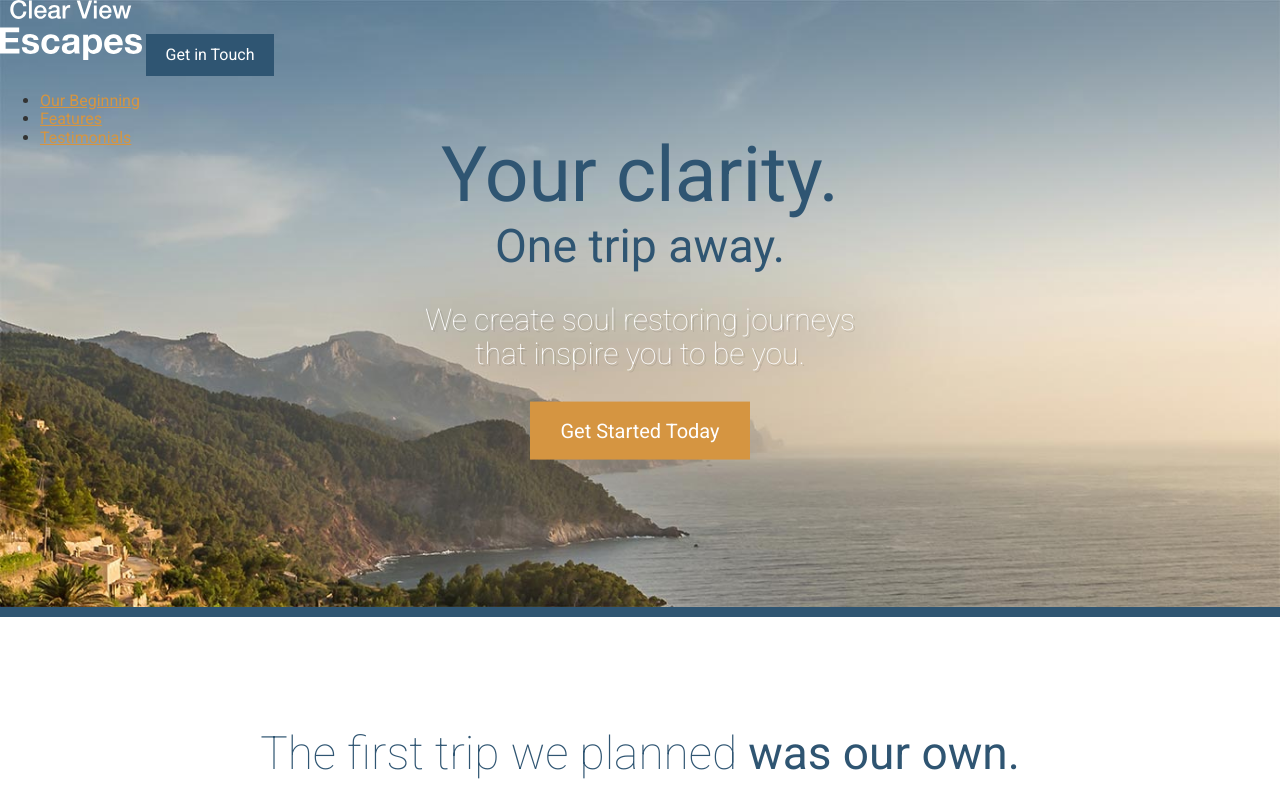
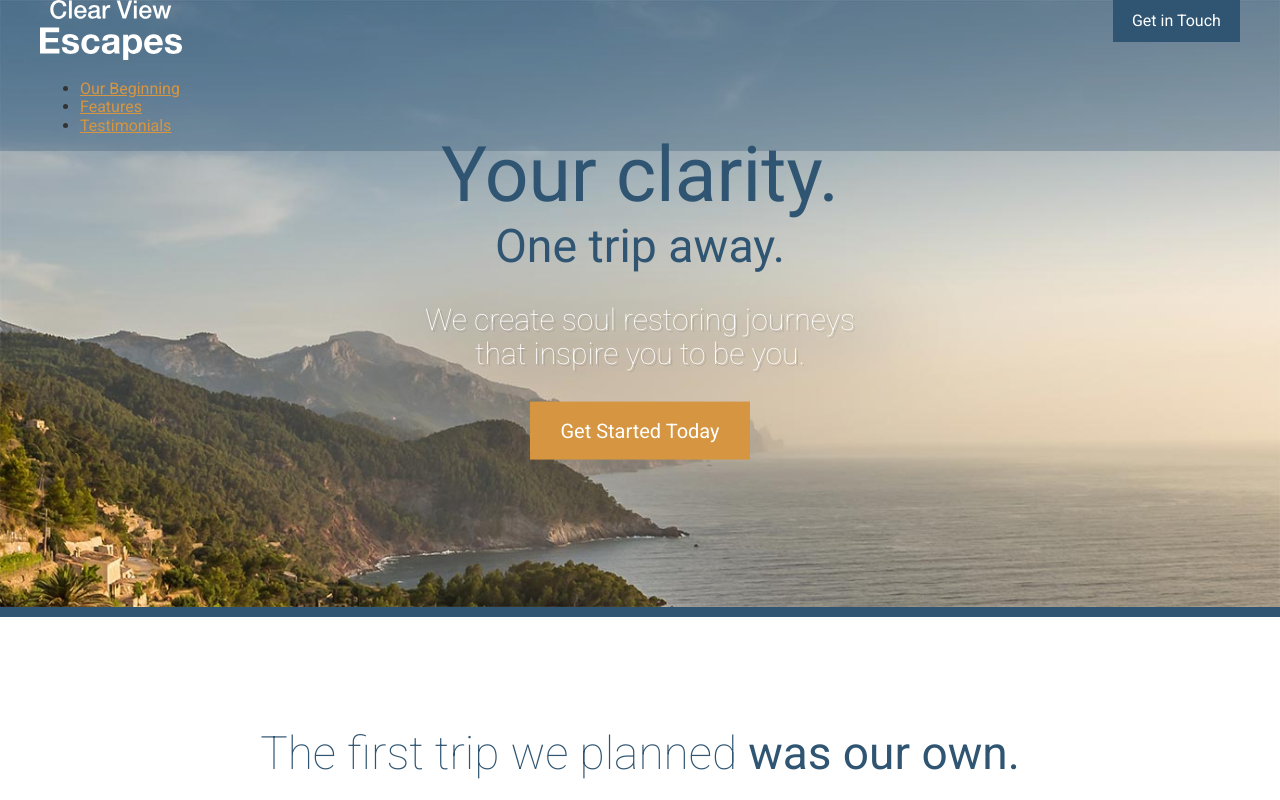
Before and after one commit to gcaliene/Gulp-Boilerplate, a website: page app/index.html in a window 1280 px wide. Shown: the top 800 px of the page. Drawn offline with Linux system fonts and the light colour scheme.

Commit message:
started primary nav class

```diff
--- /dev/null
+++ b/app/assets/styles/modules/_primary-nav.css
@@ -0,0 +1,3 @@
+.primary-nav {
+
+}
--- a/app/assets/styles/modules/_site-header.css
+++ b/app/assets/styles/modules/_site-header.css
@@ -1,4 +1,10 @@
 .site-header {
   position: absolute;
   z-index: 2;
+  background-color: rgba($mainBlue, .3);
+  width:100%;
+
+  &__button-container {
+    float:right;
+  }
 }
--- a/app/assets/styles/styles.css
+++ b/app/assets/styles/styles.css
@@ -16,3 +16,4 @@
 @import "modules/_sprite.css";
 @import "modules/_site-footer";
 @import "modules/_site-header";
+@import "modules/_primary-nav";
--- a/app/index.html
+++ b/app/index.html
@@ -10,17 +10,22 @@
 </head>
 <body>
 
-  <header class="site-header">
+  <header class="site-header ">
+    <div class="wrapper">
       <img src="assets/images/icons/clear-view-escapes.svg">
+
+      <div class="site-header__button-container">
         <a href="#" class="btn">Get in Touch</a>
-    <nav>
+      </div>
 
+      <nav class="primary-nav">
         <ul>
           <li><a href="#our-beginning">Our Beginning</a></li>
           <li><a href="#features">Features</a></li>
           <li><a href="#testimonials">Testimonials</a></li>
         </ul>
       </nav>
+    </div>
   </header>
 
   <div class="large-hero">
--- a/app/temp/styles/styles.css
+++ b/app/temp/styles/styles.css
@@ -926,4 +926,12 @@ Instead edit gulp/templates.sprite*/
 .site-header {
   position: absolute;
   z-index: 2;
+  background-color: rgba(47,85,114, .3);
+  width:100%;
 }
+.site-header__button-container {
+    float:right;
+  }
+.primary-nav {
+
+}
--- a/gulp/tasks/styles.js
+++ b/gulp/tasks/styles.js
@@ -5,10 +5,11 @@ const cssvars =require('postcss-simple-vars');
 const nested = require('postcss-nested');
 const cssImport = require('postcss-import');
 const mixins = require('postcss-mixins');
+const hexrgba = require('postcss-hexrgba');
 
 gulp.task('styles', function() {
   return gulp.src('./app/assets/styles/styles.css')
-    .pipe(postcss([cssImport, mixins, cssvars, nested, autoprefixer]))
+    .pipe(postcss([cssImport, mixins, cssvars, nested, hexrgba, autoprefixer]))
     .on('error', function(errorInfo){
       console.log(errorInfo.toString());
       this.emit('end');
```
Lines whose indentation alone changed are shown as unchanged.
